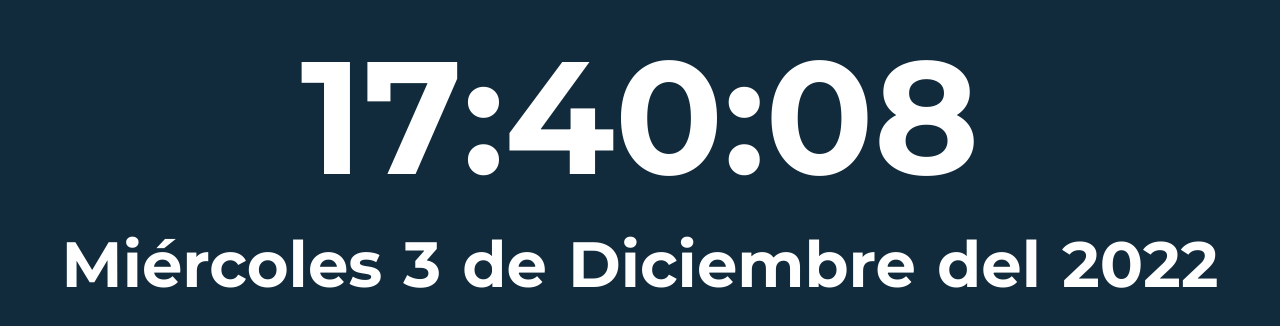
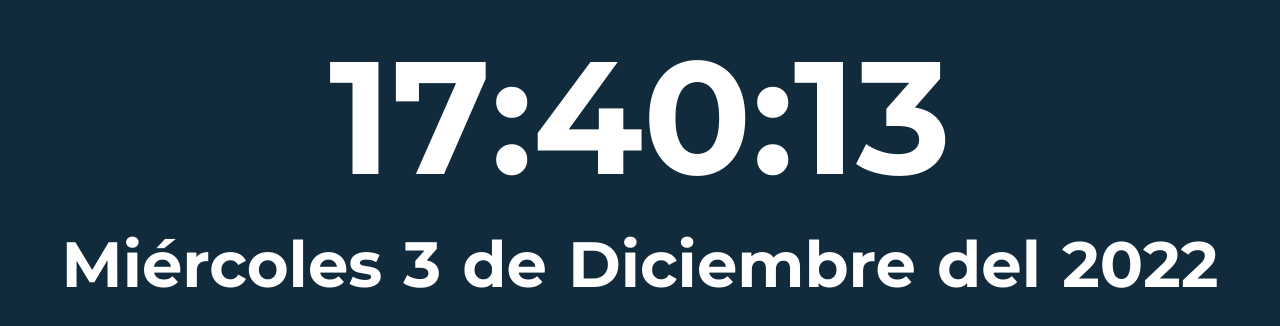
Before and after one commit to AntoDonayre/clock, a plain HTML site: page index.html in a window 1280 px wide. Shown: the part 234-560 px from the top of the page. Drawn offline with Linux system fonts and the light colour scheme.

Commit message:
se asigna un interval a reloj y llama a funcion

```diff
--- a/index.html
+++ b/index.html
@@ -26,6 +26,6 @@
             <p class="year" id="year"></p>
         </div>
     </div>
-    <script src="./js/app.js"></script>
+    <script src="./js/app1.js"></script>
 </body>
 </html>
--- /dev/null
+++ b/js/app1.js
@@ -0,0 +1,33 @@
+function relojG (){
+    now = new Date();
+    hours = now.getHours();
+    minutes = now.getMinutes();
+    seconds = now.getSeconds();
+    week = ["Domingo", "Lunes", "Martes", "Miércoles", "Jueves", "Viernes", "Sábado"];
+    day = now.getDay();
+    months = ["Enero", "Febrero", "Marzo", "Abril", "Mayo", "Junio", "Julio", "Agosto", "Setiembre", "Octubre", "Noviembre", "Diciembre"]
+    month = now.getMonth();
+    year = now.getFullYear();
+
+    relojHora = document.getElementById('hora');
+    relojMinutos = document.getElementById('minutos');
+    relojSegundos = document.getElementById('segundos');
+    relojDia = document.getElementById('dia');
+    relojnDia = document.getElementById('nDia');
+    relojMes = document.getElementById('mes');
+    relojYear = document.getElementById('year');
+
+    if (hours < 10) {hours = "0" + hours}
+    if (minutes < 10) {minutes = "0" + minutes}
+    if (seconds < 10) {seconds = "0" + seconds}
+
+    relojHora.innerHTML = hours
+    relojMinutos.innerHTML = minutes
+    relojSegundos.innerHTML = seconds
+    relojDia.innerHTML = week[day]
+    relojnDia.innerHTML = day
+    relojMes.innerHTML = months[month]
+    relojYear.innerHTML = year
+}
+
+setInterval(relojG, 1000);
```
